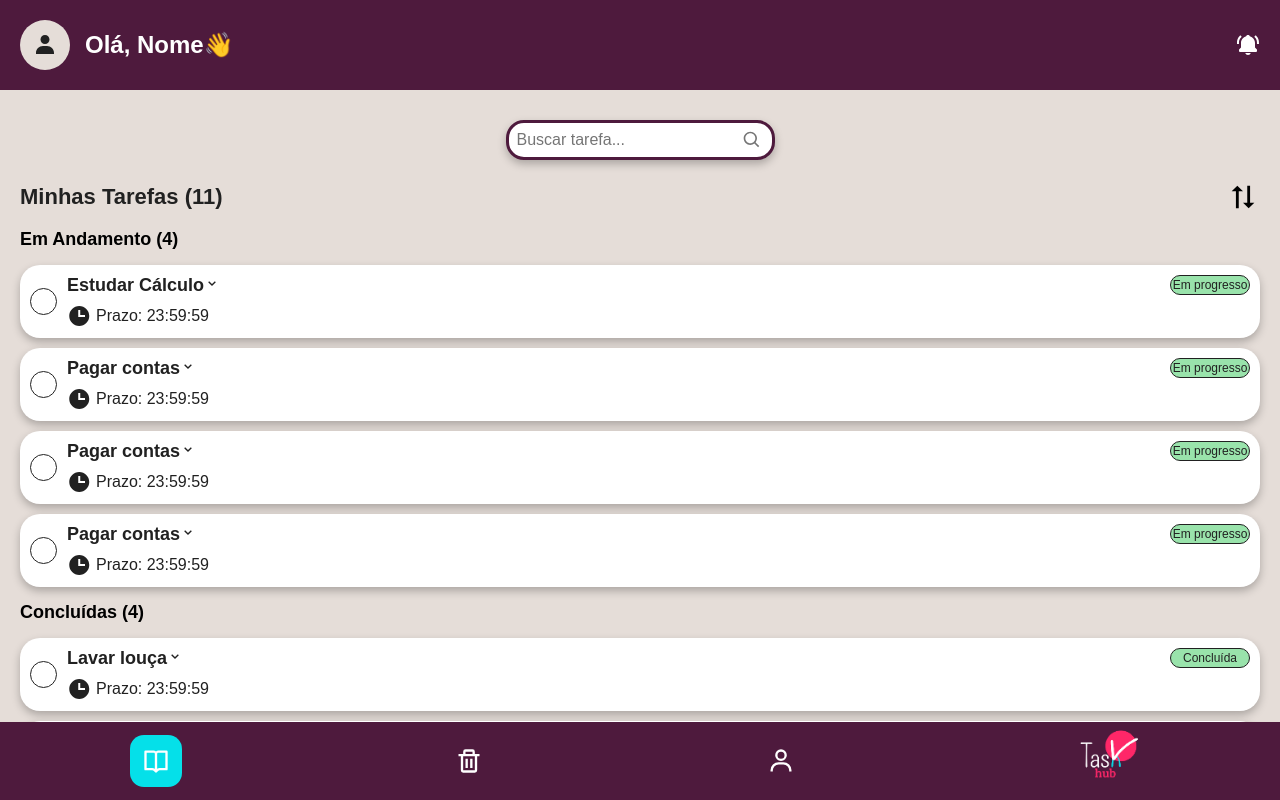
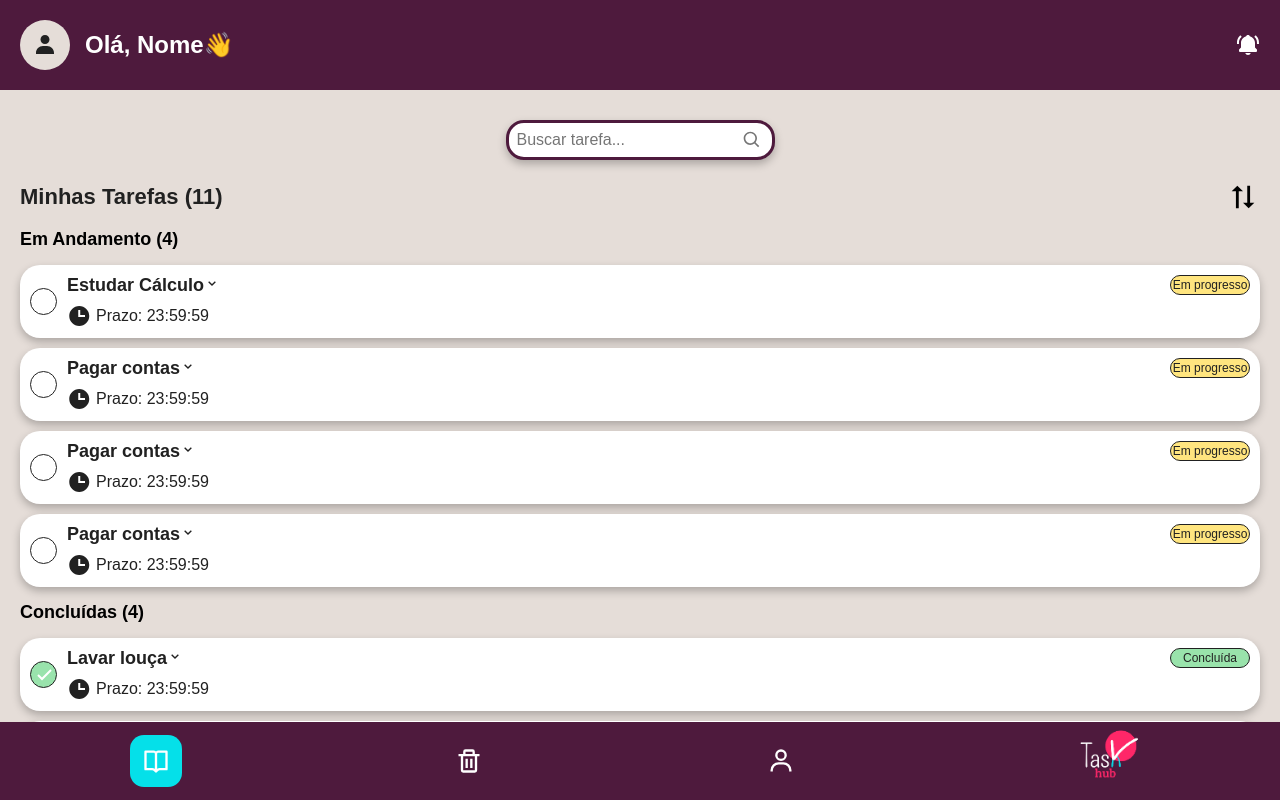
Before and after one commit to Luisgzanetti/task-hub, a React (Vite) app in the folder frontend/: page /home in a window 1280 px wide. Both pictures are taken after a click on the button "Entrar". Shown: the top 800 px of the page. Built offline with nearby package versions, Linux system fonts and the light colour scheme.

Commit message:
CSS da task-card corrigido

```diff
--- a/frontend/src/components/TaskCard/TaskCard.jsx
+++ b/frontend/src/components/TaskCard/TaskCard.jsx
@@ -17,8 +17,8 @@ export default function TaskCard({ task, completeTask, deleteTask }) {
     return (
         <div className="task-card">
             <div className='task-top-content'>
-                <button className={`complete-btn ${task.category === 'completed' ? 'complete-btn-active' : ''}`} onClick={() => completeTask(task.id)}>
-                    {task.category === "completed" && <BiCheck size={24} color='white' />}
+                <button className={`complete-btn ${task.category === 'Concluída' ? 'complete-btn-active' : ''}`} onClick={() => completeTask(task.id)}>
+                    {task.category === "Concluída" && <BiCheck size={24} color='white' />}
                 </button>
                 <div className='task-content'>
                     <div className='task-title-display'>
@@ -30,7 +30,7 @@ export default function TaskCard({ task, completeTask, deleteTask }) {
                         <p className='due-date-text'>Prazo: {task.dueDate.time}</p>
                     </div>
                 </div>
-                <div className={`task-category-card ${task.category === 'overdue' ? 'overdue-category' : task.category === 'in_progress' ? 'in_progress-category' : 'completed-category'}`}>
+                <div className={`task-category-card ${task.category === 'Atrasada' ? 'overdue-category' : task.category === 'Em progresso' ? 'in_progress-category' : 'completed-category'}`}>
                     <p className='task-category-text'>{task.category}</p>
                 </div>
             </div>
```
